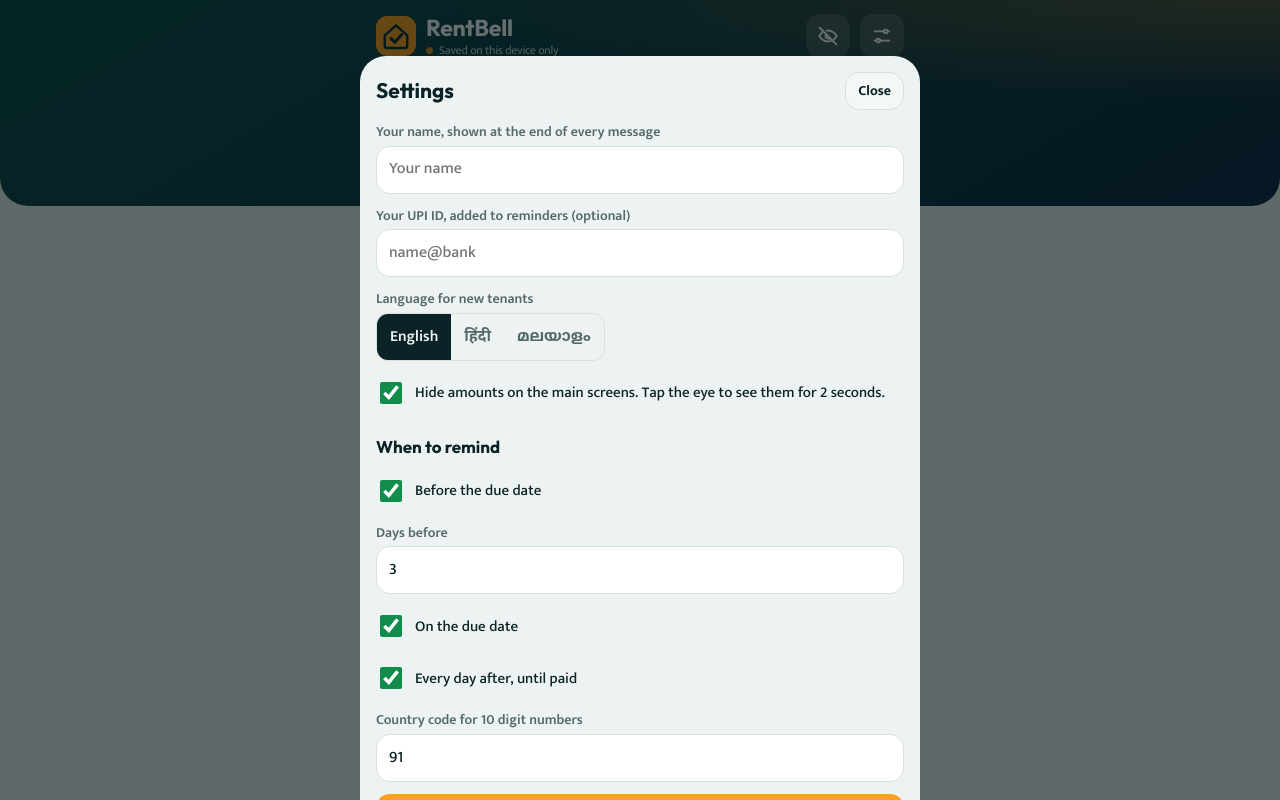
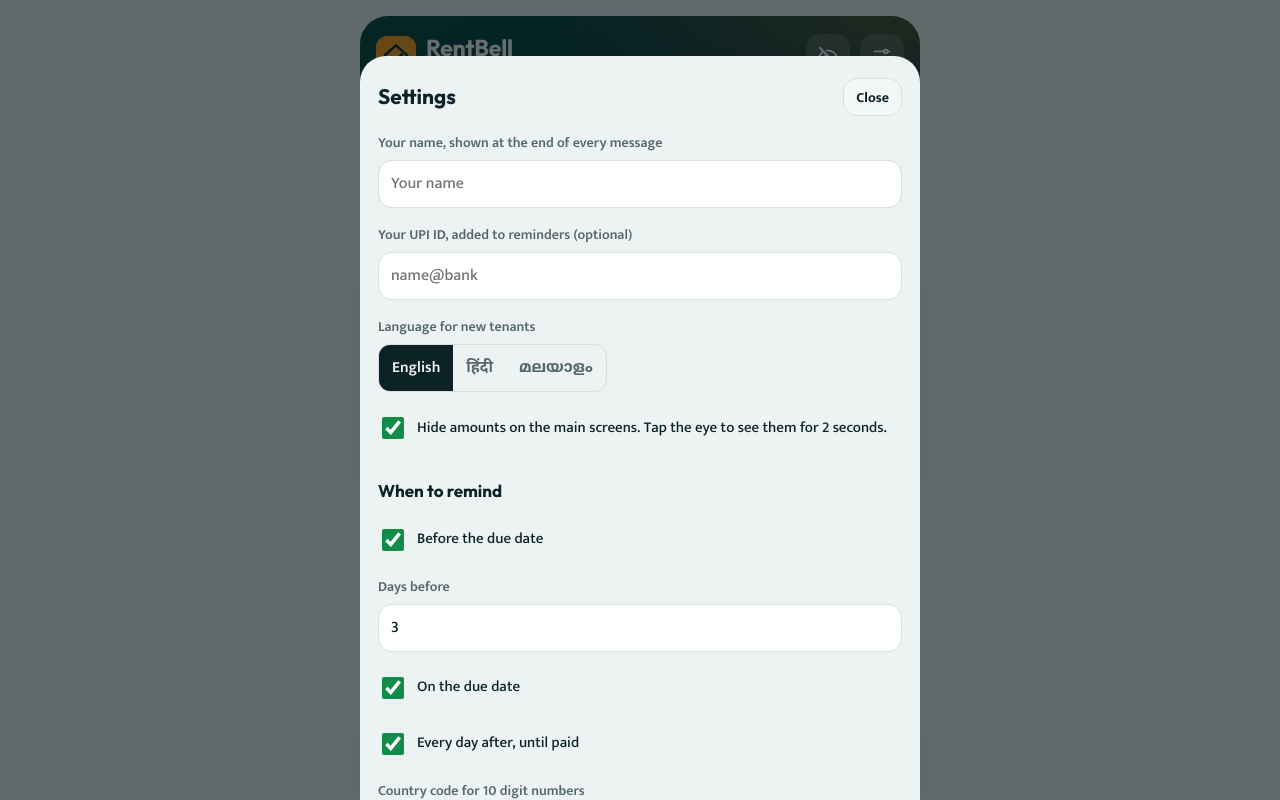
Before and after one commit to vishnusunilwork-lgtm/rentbell, a plain HTML site: page rentbell-app/index.html in a window 1280 px wide. Both pictures are taken after a click on the button 882 px from the left and 36 px from the top of the page. Drawn offline with Linux system fonts and the light colour scheme.

Commit message:
Update index.html

```diff
--- a/rentbell-app/index.html
+++ b/rentbell-app/index.html
@@ -38,7 +38,7 @@
 }
 *{box-sizing:border-box}
 html,body{margin:0}
-body{background:var(--bg);color:var(--ink);font-family:var(--body);font-size:16px;line-height:1.4;padding-bottom:96px;-webkit-tap-highlight-color:transparent}
+body{background:var(--bg);color:var(--ink);font-family:var(--body);font-size:16px;line-height:1.5;padding-bottom:110px;-webkit-tap-highlight-color:transparent}
 button,input,select,textarea{font:inherit;color:inherit}
 button{cursor:pointer}
 :focus-visible{outline:3px solid var(--accent);outline-offset:2px}
@@ -47,7 +47,8 @@ button{cursor:pointer}
 .m::after{content:attr(data-v)}
 body.hide .mask .m::after{content:"\20B9\00a0\2022\2022\2022\2022\2022";letter-spacing:.04em}
 
-header{background:radial-gradient(120% 90% at 100% 0%,rgba(255,159,28,.28),transparent 55%),linear-gradient(150deg,var(--hero1),var(--hero2));color:var(--on-hero);padding:14px 0 26px;border-radius:0 0 28px 28px}
+header{background:radial-gradient(120% 90% at 100% 0%,rgba(255,159,28,.28),transparent 55%),linear-gradient(150deg,var(--hero1),var(--hero2));color:var(--on-hero);padding:18px 0 30px;border-radius:0 0 28px 28px;overflow:hidden}
+@media (min-width:600px){header{max-width:560px;margin:16px auto 0;border-radius:28px}}
 .top{display:flex;align-items:center;gap:10px}
 .logo{width:40px;height:40px;flex:none}
 .brand{font-family:var(--display);font-size:23px;font-weight:700;line-height:1;flex:1;letter-spacing:-.01em}
@@ -55,7 +56,7 @@ header{background:radial-gradient(120% 90% at 100% 0%,rgba(255,159,28,.28),trans
 .dot{width:7px;height:7px;border-radius:50%;background:var(--accent);flex:none}
 .dot.ok{background:#5be0a8}
 .iconbtn{background:rgba(255,255,255,.14);border:0;color:var(--on-hero);width:44px;height:44px;border-radius:14px;display:grid;place-items:center;flex:none}
-.hero{display:flex;align-items:center;gap:16px;margin-top:18px}
+.hero{display:flex;align-items:center;gap:20px;margin-top:24px}
 .ring{width:104px;height:104px;flex:none;position:relative}
 .ring svg{width:100%;height:100%;transform:rotate(-90deg)}
 .ring circle{fill:none;stroke-width:11;stroke-linecap:round}
@@ -68,11 +69,11 @@ header{background:radial-gradient(120% 90% at 100% 0%,rgba(255,159,28,.28),trans
 .figs .pend b{color:var(--accent)}
 .figs .small b{font-size:19px}
 
-main{padding-top:16px;display:flex;flex-direction:column;gap:12px}
-h2{font-family:var(--display);font-size:17px;font-weight:700;margin:10px 0 0;display:flex;align-items:center;gap:8px;text-wrap:balance}
+main.wrap{padding-top:24px;display:flex;flex-direction:column;gap:16px}
+h2{font-family:var(--display);font-size:17px;font-weight:700;margin:14px 0 0;display:flex;align-items:center;gap:8px;text-wrap:balance}
 h2 .count{font-family:var(--body);font-size:13px;font-weight:700;background:var(--ink);color:var(--bg);border-radius:99px;padding:0 9px}
-.hint{color:var(--muted);font-size:14px;margin:0}
-.card{background:var(--card);border-radius:20px;padding:14px;position:relative;display:flex;flex-direction:column;gap:10px;box-shadow:var(--shadow);border:1px solid var(--line);color:var(--ink)}
+.hint{color:var(--muted);font-size:14.5px;margin:0;line-height:1.55}
+.card{background:var(--card);border-radius:22px;padding:18px;position:relative;display:flex;flex-direction:column;gap:14px;box-shadow:var(--shadow);border:1px solid var(--line);color:var(--ink)}
 .card.late{border-color:var(--bad)} .card.due{border-color:var(--accent)} .card.soon{border-color:var(--warn)}
 button.card{text-align:left;width:100%}
 .row{display:flex;align-items:center;gap:10px;min-width:0}
@@ -84,12 +85,12 @@ button.card{text-align:left;width:100%}
 .pill{display:inline-block;font-size:12.5px;font-weight:700;border-radius:99px;padding:2px 10px;white-space:nowrap}
 .pill.late{background:var(--bad-bg);color:var(--bad)} .pill.due,.pill.soon,.pill.part,.pill.mid{background:var(--warn-bg);color:var(--warn)}
 .pill.clear,.pill.good{background:var(--ok-bg);color:var(--ok)} .pill.new{background:var(--field);color:var(--muted);border:1px solid var(--line)}
-.msg{background:var(--field);border:1px dashed var(--line);border-radius:14px;padding:9px 11px;font-size:14.5px;white-space:pre-wrap;overflow-wrap:anywhere;text-align:left;width:100%;display:block}
+.msg{background:var(--field);border:1px dashed var(--line);border-radius:14px;padding:12px 14px;font-size:14.5px;line-height:1.55;white-space:pre-wrap;overflow-wrap:anywhere;text-align:left;width:100%;display:block}
 .msg .clamp{display:-webkit-box;-webkit-line-clamp:2;-webkit-box-orient:vertical;overflow:hidden}
 .msg.open .clamp{display:block}
 .tip{font-size:13.5px;color:var(--muted);display:flex;gap:6px;align-items:flex-start}
 .tip::before{content:"";width:8px;height:8px;border-radius:50%;background:var(--accent);margin-top:6px;flex:none}
-.acts{display:flex;gap:8px;flex-wrap:wrap}
+.acts{display:flex;gap:10px;flex-wrap:wrap}
 .btn{border-radius:14px;min-height:46px;padding:0 16px;font-weight:700;display:inline-flex;align-items:center;justify-content:center;gap:8px;text-decoration:none;background:var(--field);color:var(--ink);border:1px solid var(--line)}
 .btn:active,.card:active{transform:scale(.985)}
 .btn.wa{background:var(--wa);color:#fff;border-color:transparent;flex:1 1 180px}
@@ -98,12 +99,12 @@ button.card{text-align:left;width:100%}
 .btn.block{width:100%}
 .btn.sm{min-height:38px;padding:0 12px;font-size:14px}
 .btn[disabled]{opacity:.45}
-.grid4{display:grid;grid-template-columns:1fr 1fr;gap:8px}
+.grid4{display:grid;grid-template-columns:1fr 1fr;gap:10px}
 .langs{display:inline-flex;border:1px solid var(--line);border-radius:12px;overflow:hidden;flex:none;flex-wrap:wrap}
 .langs button{border:0;background:transparent;min-width:40px;min-height:36px;padding:0 8px;font-weight:600;font-size:14px;color:var(--muted)}
 .langs button[aria-pressed="true"]{background:var(--ink);color:var(--bg)}
 .langs.big button{min-height:46px;padding:0 13px;font-size:15.5px}
-.welcome ol{margin:0;padding-left:20px;display:flex;flex-direction:column;gap:6px}
+.welcome ol{margin:0;padding-left:22px;display:flex;flex-direction:column;gap:12px}
 .bar{height:10px;border-radius:99px;background:var(--line);overflow:hidden}
 .bar i{display:block;height:100%;background:var(--ok);border-radius:99px}
 .bars{display:grid;grid-template-columns:repeat(6,1fr);gap:8px;align-items:end;height:120px}
@@ -113,7 +114,7 @@ button.card{text-align:left;width:100%}
 .monthnav{display:flex;align-items:center;gap:8px}
 .monthnav b{flex:1;text-align:center;font-family:var(--display);font-size:19px}
 .list{display:flex;flex-direction:column}
-.list .li{display:flex;align-items:center;gap:10px;padding:11px 0;border:0;border-top:1px solid var(--line);background:none;text-align:left;width:100%;color:var(--ink)}
+.list .li{display:flex;align-items:center;gap:12px;padding:14px 0;border:0;border-top:1px solid var(--line);background:none;text-align:left;width:100%;color:var(--ink)}
 .list .li:first-child{border-top:0}
 .warnbox{background:var(--warn-bg);color:var(--warn);border-radius:14px;padding:10px 12px;font-size:14.5px;font-weight:600}
 
@@ -125,9 +126,9 @@ nav svg{width:22px;height:22px}
 .fab{position:fixed;right:16px;bottom:96px;z-index:6;box-shadow:0 8px 22px rgba(255,159,28,.4);border-radius:99px;min-height:52px;padding:0 20px}
 
 .veil{position:fixed;inset:0;background:rgba(3,14,16,.6);z-index:20;display:flex;align-items:flex-end;justify-content:center}
-.sheet{background:var(--bg);width:100%;max-width:560px;max-height:93%;overflow-y:auto;border-radius:26px 26px 0 0;padding:16px 16px 24px;display:flex;flex-direction:column;gap:12px}
+.sheet{background:var(--bg);width:100%;max-width:560px;max-height:93%;overflow-y:auto;border-radius:26px 26px 0 0;padding:22px 18px 28px;display:flex;flex-direction:column;gap:16px}
 .sheet h3{font-family:var(--display);font-size:21px;margin:0;flex:1;overflow-wrap:anywhere}
-label{display:flex;flex-direction:column;gap:4px;font-size:14px;font-weight:600;color:var(--muted)}
+label{display:flex;flex-direction:column;gap:7px;font-size:14px;font-weight:600;color:var(--muted)}
 input[type=text],input[type=email],input[type=tel],input[type=number],input[type=date],input[type=month],select,textarea{background:var(--card);border:1px solid var(--line);border-radius:14px;min-height:48px;padding:8px 12px;font-size:16px;color:var(--ink);font-weight:500;width:100%}
 textarea{min-height:80px;resize:vertical}
 .two{display:grid;grid-template-columns:1fr 1fr;gap:10px}
@@ -424,8 +425,8 @@ function tenantRow(t,st){
 }
 function viewToday(){
   const all=state.tenants.map(t=>({t,st:status(t)})).filter(x=>!x.t.left||x.st.kind!=="clear");
-  if(!state.tenants.length)return '<section class="card welcome"><div class="name">Start in one minute</div><ol><li>Add each tenant with their WhatsApp number, rent and due day.</li><li>Open RentBell once a day. Everyone who needs a reminder is listed here with the message ready.</li><li>Tap Send on WhatsApp, then tap send inside WhatsApp. Tap Got rent when they pay.</li></ol><button class="btn pri block" data-act="addtenant">Add first tenant</button></section>'
-    +'<p class="hint">Reminders go 3 days before the due date, on the due date, and every day after until you mark the rent as paid. You can change this in settings.</p>';
+  if(!state.tenants.length)return '<section class="card welcome"><div class="name">Start in one minute</div><ol><li>Add your tenants.</li><li>Open RentBell each day to see who needs a reminder.</li><li>Tap Send on WhatsApp. Tap Got rent when they pay.</li></ol><button class="btn pri block" data-act="addtenant">Add first tenant</button></section>'
+    +'<p class="hint">Reminders start 3 days before the due date and repeat daily until paid. You can change this in settings.</p>';
   const order={late:0,due:1,soon:2};
   const need=all.filter(x=>x.st.needs).sort((a,b)=>order[a.st.kind]-order[b.st.kind]||b.st.n-a.st.n);
   const sent=all.filter(x=>!x.st.needs&&x.st.kind!=="clear"&&x.st.sentToday);
@@ -446,7 +447,7 @@ function viewToday(){
 function viewTenants(){
   if(!state.tenants.length)return '<section class="card"><div class="name">No tenants yet</div><div class="sub">Add a tenant to start sending rent reminders.</div><button class="btn pri block" data-act="addtenant">Add tenant</button></section>';
   const byName=(a,b)=>a.name.localeCompare(b.name), act=state.tenants.filter(t=>!t.left).sort(byName), past=state.tenants.filter(t=>t.left).sort(byName), vac=vacant();
-  return '<h2>Tenants <span class="count num">'+act.length+'</span></h2><p class="hint">The score shows how punctual each tenant has been, worked out from their own payment dates.</p>'+act.map(t=>tenantRow(t,status(t))).join("")
+  return '<h2>Tenants <span class="count num">'+act.length+'</span></h2><p class="hint">The score shows how punctual each tenant is.</p>'+act.map(t=>tenantRow(t,status(t))).join("")
    +(vac.length?'<h2>Vacant <span class="count num">'+vac.length+'</span></h2><section class="card"><div class="sub">'+vac.map(u=>esc(u.name)).join(", ")+'</div></section>':"")
    +(past.length?'<h2>Moved out <span class="count num">'+past.length+'</span></h2>'+past.map(t=>tenantRow(t,status(t))).join(""):"")
    +'<button class="btn pri fab" data-act="addtenant">+ Add tenant</button>';
```
